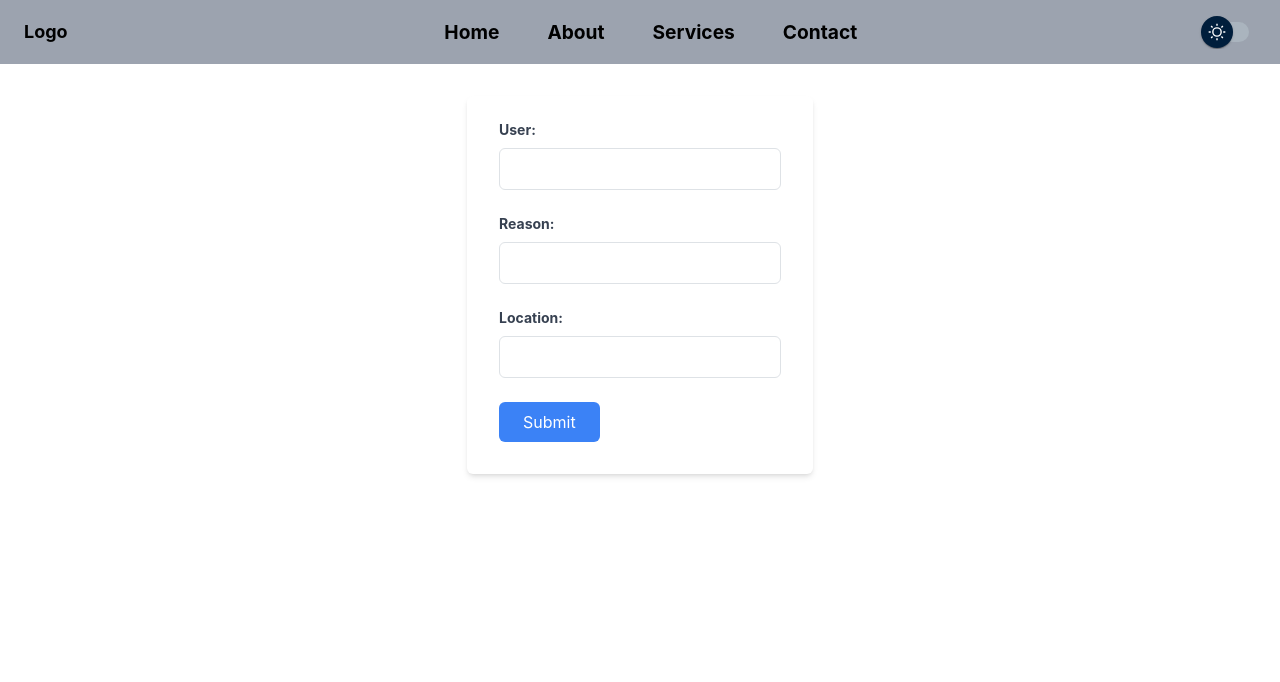
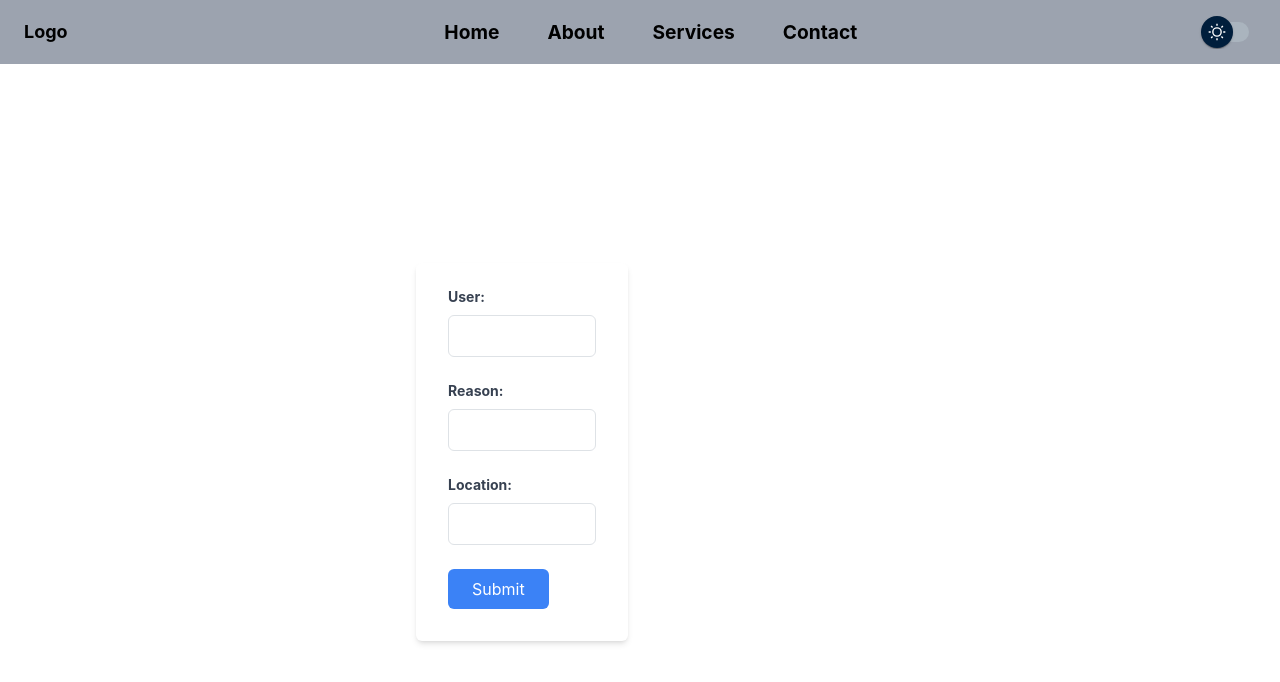
Before and after one commit to GuhaPritam/Navbar-Dark-Mode, a React (Create React App) app: page / in a window 1280 px wide. Shown: the top 682 px of the page. Built offline with nearby package versions, Linux system fonts and the light colour scheme.

Commit message:
added tailwind

```diff
--- a/src/Component/Review/Review.js
+++ b/src/Component/Review/Review.js
@@ -21,9 +21,11 @@ const InputForm = () => {
     };
 
     return (
-        <div className="flex">
-            <div className="max-w-md mx-auto mt-8 px-4">
-                <form onSubmit={handleSubmit} className="bg-white shadow-md rounded px-8 pt-6 pb-8 mb-4">
+        <div className="flex justify-center items-center h-screen">
+            <div className="grid grid-cols-2 gap-4 max-w-md mx-auto">
+                <div>
+                    <div className="bg-white shadow-md rounded px-8 pt-6 pb-8 mb-4">
+                        <form onSubmit={handleSubmit}>
                             <div className="mb-4">
                                 <label htmlFor="user" className="block text-gray-700 text-sm font-bold mb-2">User:</label>
                                 <input type="text" id="user" name="user" value={formData.user} onChange={handleChange} className="w-full px-3 py-2 border border-gray-300 rounded-md focus:outline-none focus:border-blue-500"/>
@@ -41,8 +43,9 @@ const InputForm = () => {
                             </button>
                         </form>
                     </div>
+                </div>
                 {submittedData && (
-                <div className="bg-gray-200 p-4">
+                    <div className="bg-gray-200 rounded-md px-4 py-2 h-fit">
                         <h2 className="text-lg font-bold mb-2">Submitted Data:</h2>
                         <p>User: {submittedData.user}</p>
                         <p>Reason: {submittedData.reason}</p>
@@ -51,6 +54,7 @@ const InputForm = () => {
                     </div>
                 )}
             </div>
+        </div>
     );
 };
 
```
Lines whose indentation alone changed are shown as unchanged.
